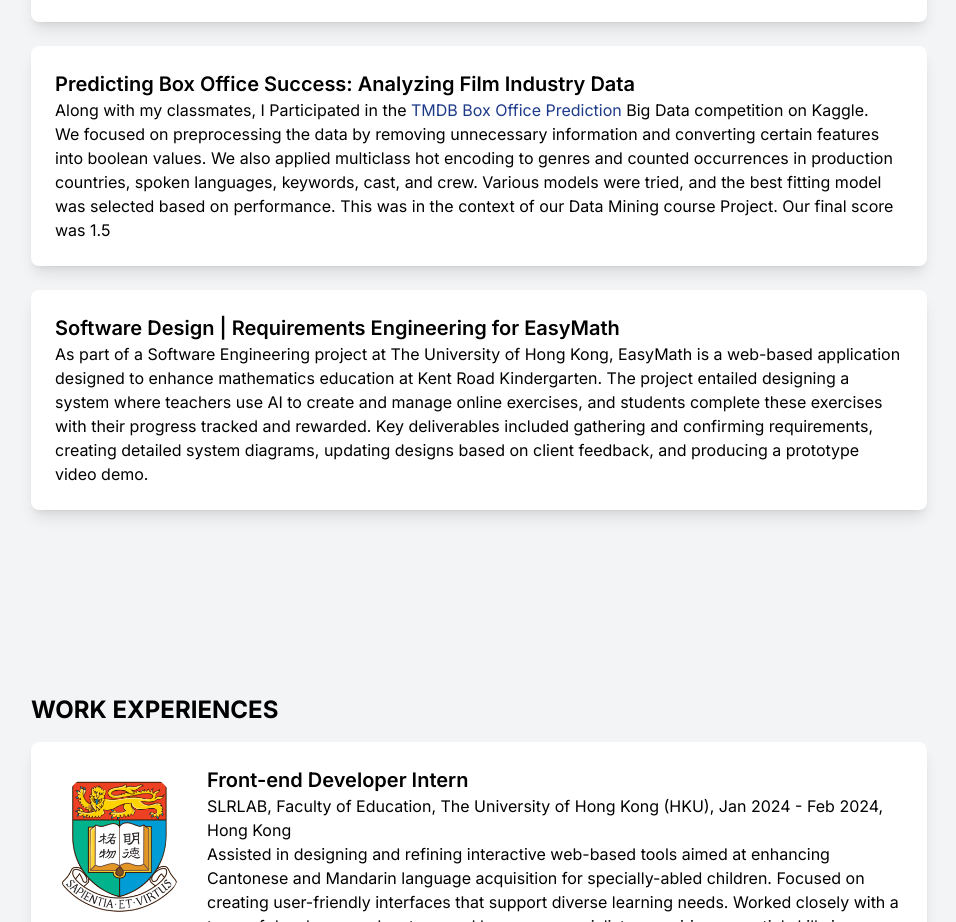
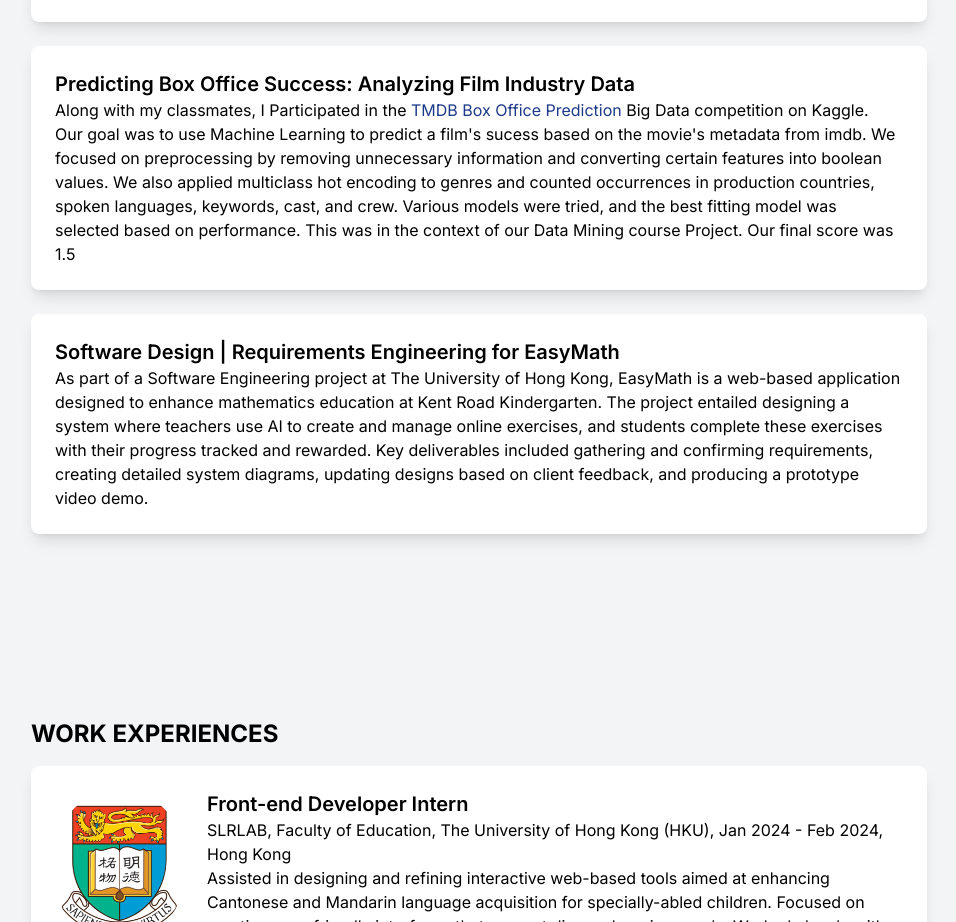
Before and after one commit to omarabdesslem/web_proj, a Next.js app: page / in a window 1280 px wide. Shown: the part 1080-2002 px from the top of the page, without its empty margins (161-1117 px from the left). Built offline with nearby package versions, Linux system fonts and the light colour scheme.

Commit message:
Added text

```diff
--- a/app/page.tsx
+++ b/app/page.tsx
@@ -151,13 +151,15 @@ export default function CV() {
           </p>
           <p>
             {" "}
-            We focused on preprocessing the data by removing unnecessary
-            information and converting certain features into boolean values. We
-            also applied multiclass hot encoding to genres and counted
-            occurrences in production countries, spoken languages, keywords,
-            cast, and crew. Various models were tried, and the best fitting
-            model was selected based on performance. This was in the context of
-            our Data Mining course Project. Our final score was 1.5
+            Our goal was to use Machine Learning to predict a film's sucess
+            based on the movie's metadata from imdb. We focused on preprocessing
+            by removing unnecessary information and converting certain features
+            into boolean values. We also applied multiclass hot encoding to
+            genres and counted occurrences in production countries, spoken
+            languages, keywords, cast, and crew. Various models were tried, and
+            the best fitting model was selected based on performance. This was
+            in the context of our Data Mining course Project. Our final score
+            was 1.5
           </p>
         </div>
         <div className="bg-white p-6 rounded-lg shadow-lg mb-6">
```
